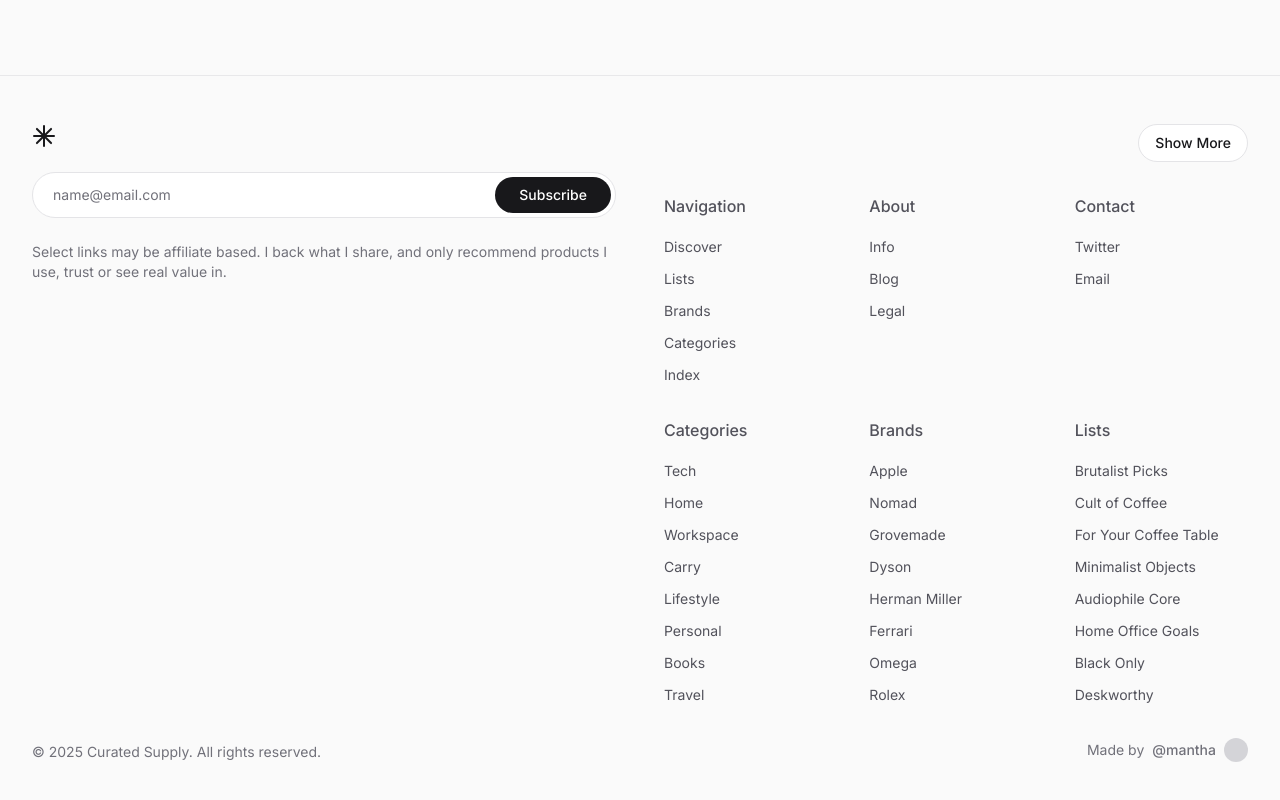
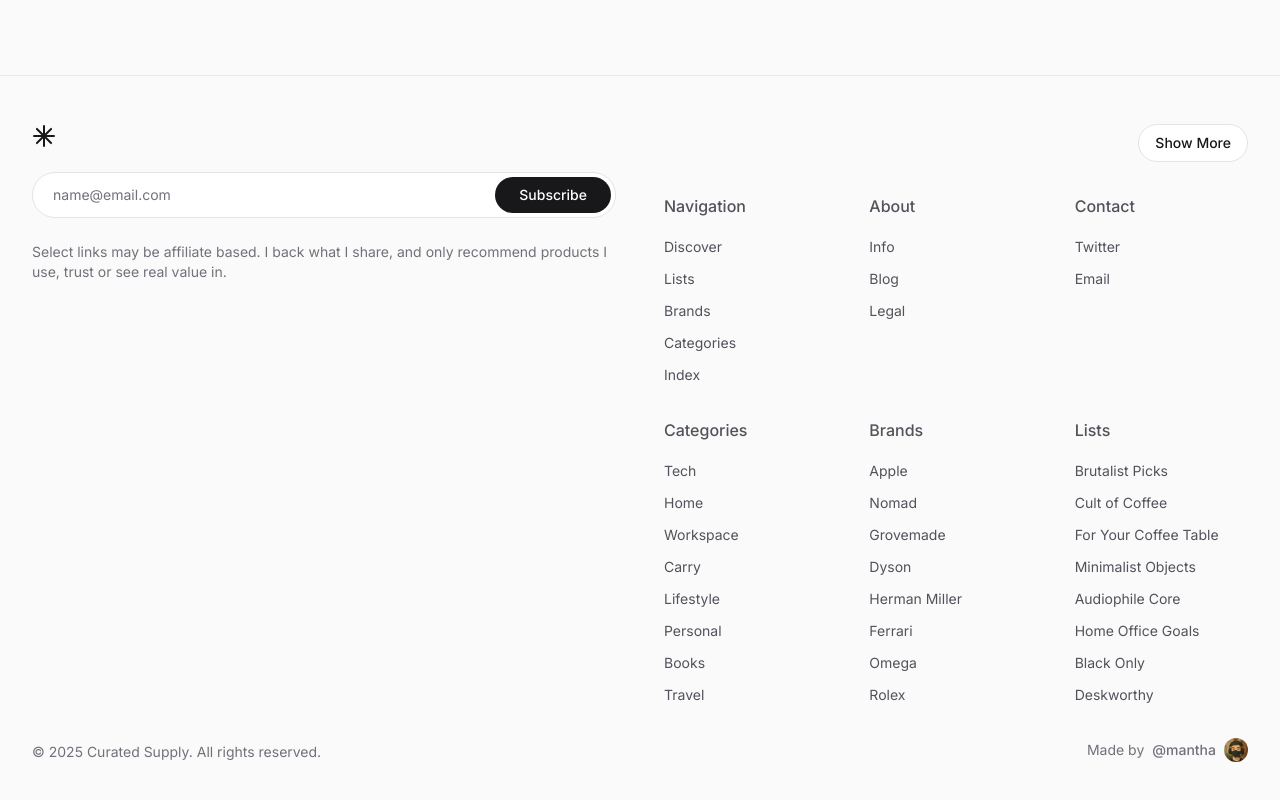
Before and after one commit to phalla-doll/curated-products-showcase, a React (Vite) app: page / in a window 1280 px wide. Shown: the part 1419-2219 px from the top of the page. Built offline with nearby package versions, Linux system fonts and the light colour scheme.

Commit message:
Add profile picture to Footer component: replace placeholder div with image for enhanced visual representation of user.

```diff
--- a/src/components/Footer.tsx
+++ b/src/components/Footer.tsx
@@ -179,7 +179,11 @@ function Footer() {
               >
                 @mantha
               </a>
-              <div className="w-6 h-6 rounded-full bg-zinc-300"></div>
+              <img
+                src="/mantha-profile-pic-sm.png"
+                alt="Mantha profile"
+                className="w-6 h-6 rounded-full object-cover"
+              />
             </div>
           </div>
         </div>
```
Also changed, not shown: public/mantha-profile-pic-sm.png (added).
